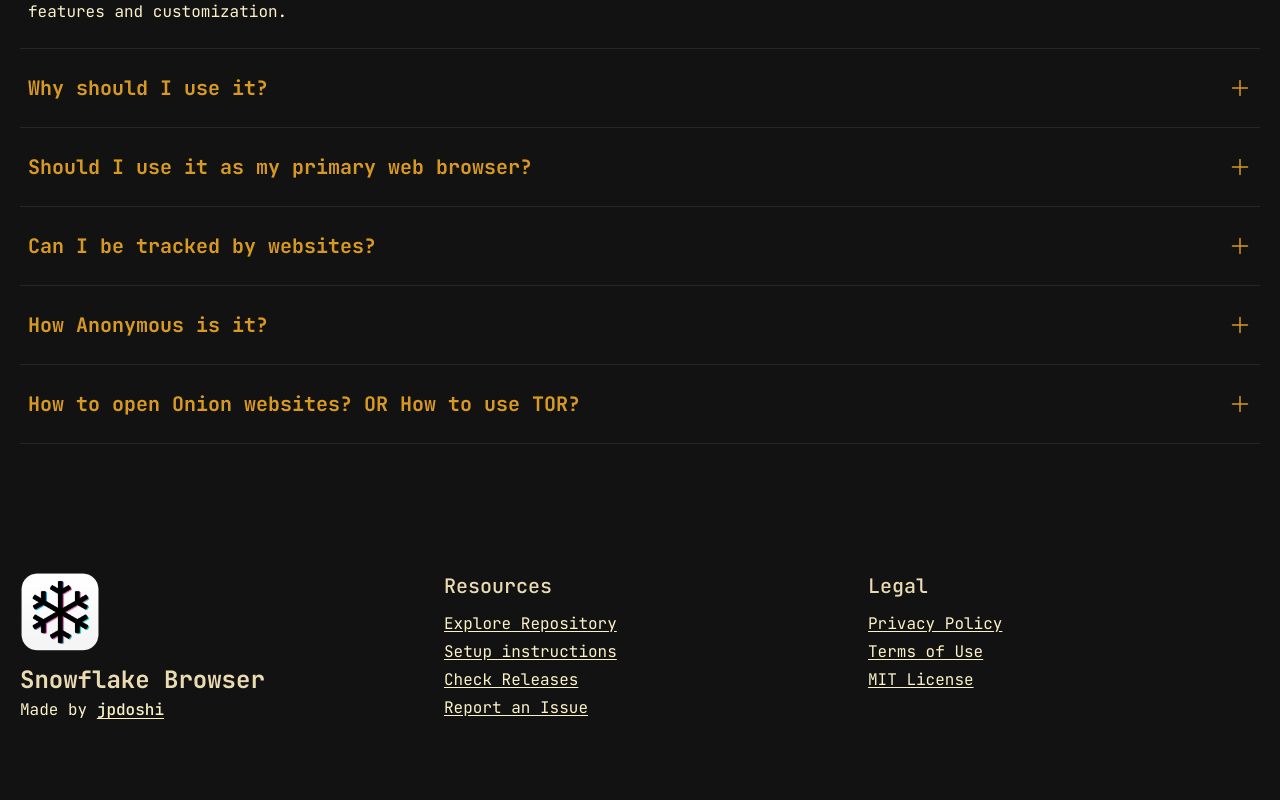
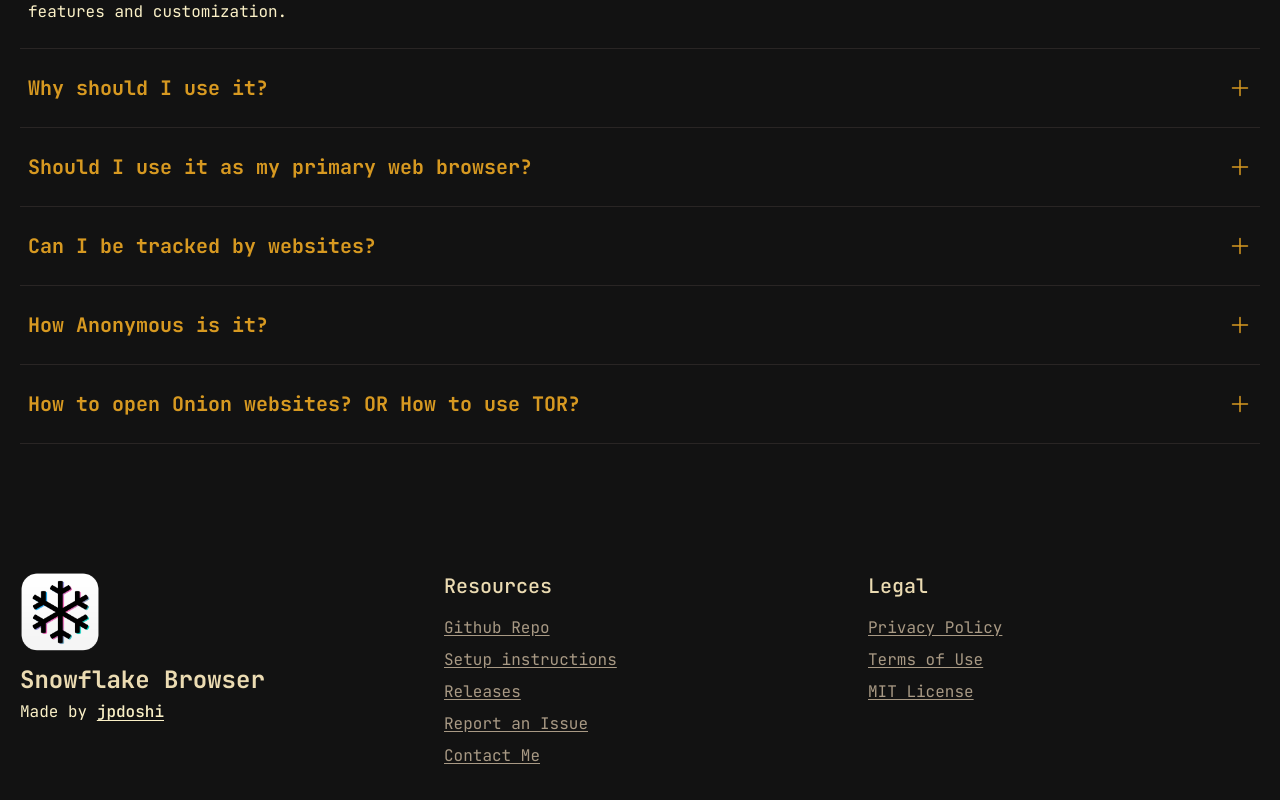
Before and after one commit to jpdoshi/snowflake-docs, a Next.js app: page / in a window 1280 px wide. Shown: the part 2332-3132 px from the top of the page. Before the commit the page ends 3102 px from the top, so only its background shows below. Built offline with nearby package versions, Linux system fonts and the light colour scheme.

Commit message:
index: minor improvements

```diff
--- a/src/app/layout.jsx
+++ b/src/app/layout.jsx
@@ -20,10 +20,10 @@
 export default function RootLayout({ children }) {
   return (
     <html lang="en">
+      <head>
+        <link rel="icon" href="/icon.png" type="image/png" sizes="auto" />
+      </head>
       <body className={`${jetbrainsMono.variable} antialiased px-5`}>
-        <head>
-          <link rel="icon" href="/icon.png" type="image/png" sizes="auto" />
-        </head>
         <Header />
         {children}
         <Link
--- a/src/app/page.jsx
+++ b/src/app/page.jsx
@@ -270,7 +270,7 @@
         </div>
       </section>
 
-      {/* Features */}
+      {/* FAQs */}
       <section>
         <Heading>FAQs</Heading>
         <p className="text-center text-lg mb-8">
--- a/src/components/Footer.jsx
+++ b/src/components/Footer.jsx
@@ -14,7 +14,7 @@
             width={80}
             loading="lazy"
           />
-          <div className="mt-3 space-y-0.5">
+          <div className="mt-3 space-y-1">
             <h2 className="text-2xl font-bold text-[var(--primary)]">
               Snowflake Browser
             </h2>
@@ -35,10 +35,10 @@
           <h3 className="font-medium text-xl text-[var(--primary)]">
             Resources
           </h3>
-          <ul className="mt-3 text-base underline underline-offset-2 space-y-1">
+          <ul className="mt-4 text-base underline underline-offset-2 space-y-2 text-[#a89984]">
             <li>
               <Link href="https://github.com/jpdoshi/snowflake-browser">
-                Explore Repository
+                Github Repo
               </Link>
             </li>
             <li>
@@ -48,7 +48,7 @@
             </li>
             <li>
               <Link href="https://github.com/jpdoshi/snowflake-browser/releases">
-                Check Releases
+                Releases
               </Link>
             </li>
             <li>
@@ -56,12 +56,15 @@
                 Report an Issue
               </Link>
             </li>
+            <li>
+              <Link href="mailto:jpdoshi2811@gmail.com">Contact Me</Link>
+            </li>
           </ul>
         </div>
 
         <div>
           <h3 className="font-medium text-xl text-[var(--primary)]">Legal</h3>
-          <ul className="mt-3 text-base underline underline-offset-2 space-y-1">
+          <ul className="mt-4 text-base underline underline-offset-2 space-y-2 text-[#a89984]">
             <li>
               <Link href="/privacy-policy">Privacy Policy</Link>
             </li>
```
